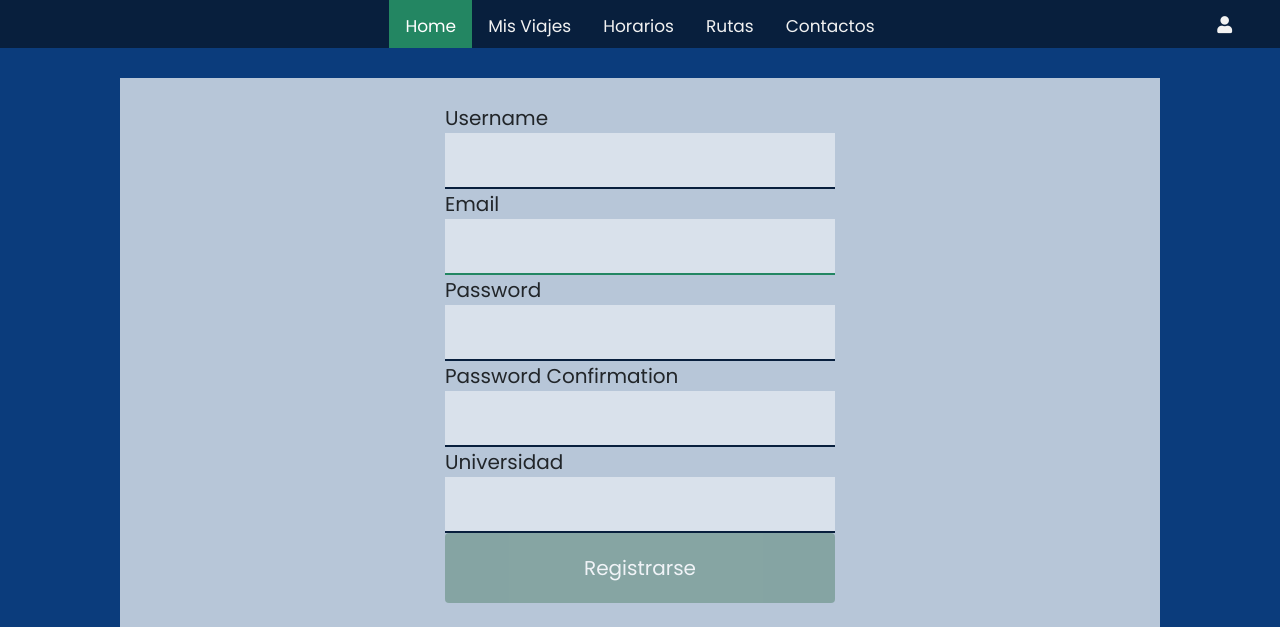
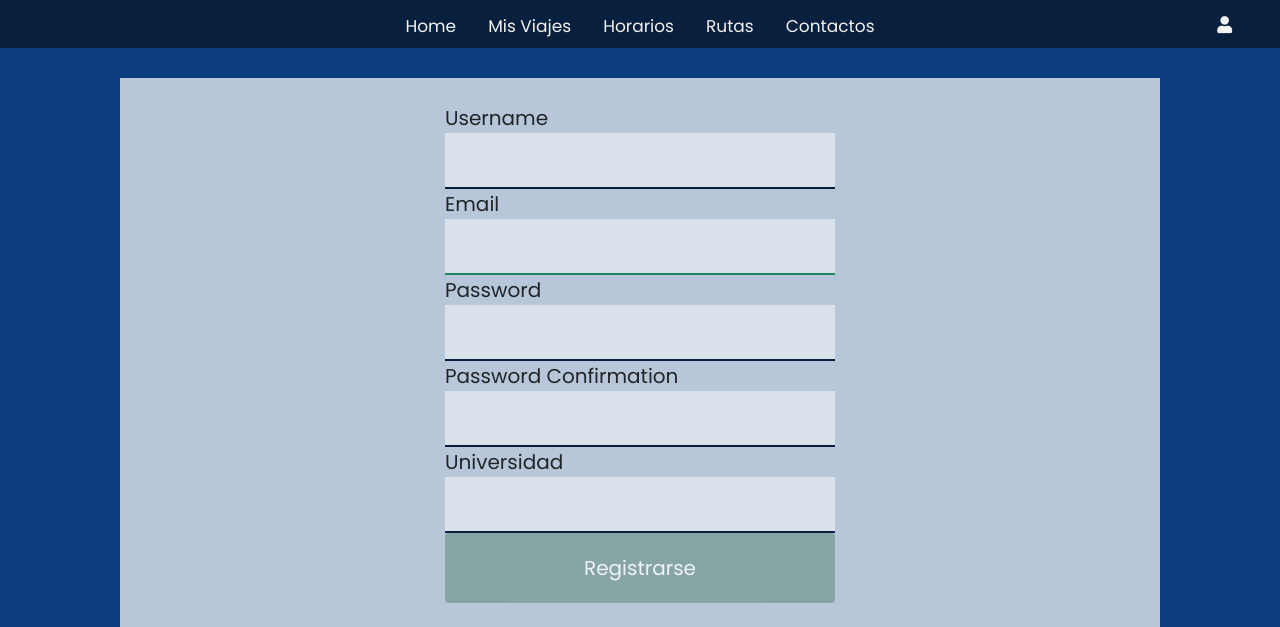
Before and after one commit to mmc31-08/-UnipoolingProyect, a Django app: page /register/ in a window 1280 px wide. Shown: the top 627 px of the page. Run offline with Django 3.2, Linux system fonts and the light colour scheme.

Commit message:
no se que cambios hice

```diff
--- a/Unipooling website/Unipooling/settings.py
+++ b/Unipooling website/Unipooling/settings.py
@@ -85,7 +85,7 @@ DATABASES = {
         'ENGINE': 'django.db.backends.postgresql_psycopg2',
         'NAME': 'Unipooling',
         'USER': 'postgres',
-        'PASSWORD': 'mmunozc',
+        'PASSWORD': 'david1601',
         'HOST': '127.0.0.1',
         'PORT': '5432',
     }
--- a/Unipooling website/app/static/styles/inicio.css
+++ b/Unipooling website/app/static/styles/inicio.css
@@ -68,10 +68,7 @@ background-color: #ddd;
 color: black;
 }
 
-.topnav a.active {
-background-color: #238662;
-color: white;
-}
+
 
 .topnav .icon {
 display: flex;
--- a/Unipooling website/app/views.py
+++ b/Unipooling website/app/views.py
@@ -5,7 +5,7 @@ from django.contrib import messages
 from django.contrib.auth.decorators import login_required
 from django.db.models import Q
 from django.contrib.auth import authenticate, login, logout
-from matplotlib.style import context
+
 from .models import Ruta, User
 from .forms import RutaForm, MyUserCreationForm
 
```
Also changed, not shown: Unipooling website/app/migrations/0005_ruta.py (added).
